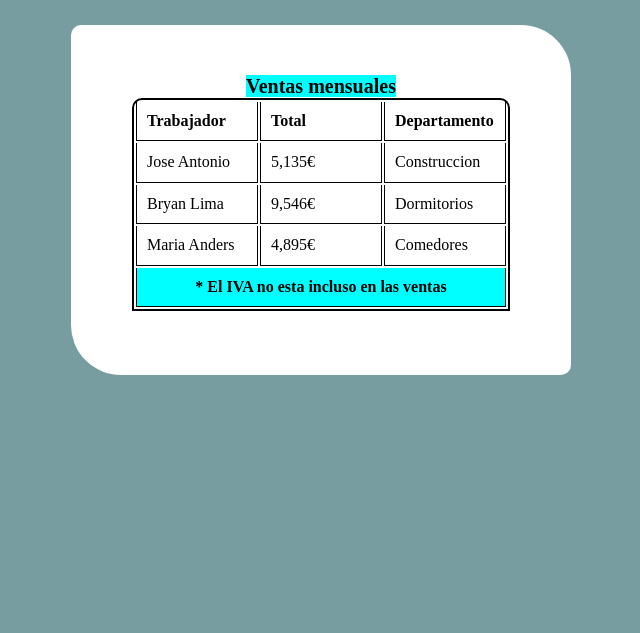
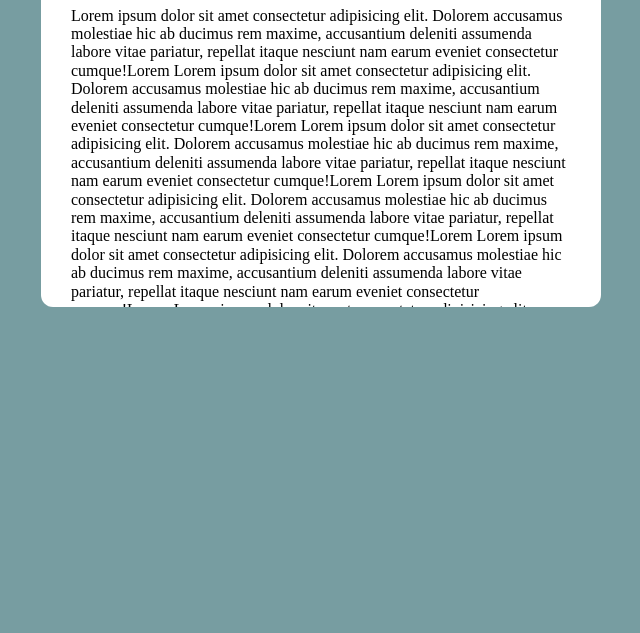
Before and after one commit to BryanLimak/Ejercicio-CSS-05, a plain HTML site: page index.html in a window 1280 px wide. Shown: the part 167-800 px from the top of the page, without its empty margins (319-959 px from the left). Drawn offline with Linux system fonts and the light colour scheme.

Commit message:
Ejercicio CSS-6 v1

```diff
--- a/index.html
+++ b/index.html
@@ -12,36 +12,24 @@
     <header></header>
     <main>
       <div class="container">
-        <table>
-          <caption>
-          <span>Ventas mensuales</span>
-          </caption>
-          <tr class="top">
-            <td>Trabajador</td>
-            <td>Total</td>
-            <td>Departamento</td>
-          </tr>
-          <tr>
-            <td>Jose Antonio</td>
-            <td>5,135&euro;</td>
-            <td>Construccion</td>
-          </tr>
-          <tr>
-            <td>Bryan Lima</td>
+        <h1>Teste title</h1>
+       <p>Lorem ipsum dolor sit amet consectetur adipisicing elit. Dolorem accusamus molestiae hic ab ducimus rem maxime, accusantium deleniti assumenda labore vitae pariatur, repellat itaque nesciunt nam earum eveniet consectetur cumque!Lorem
+        Lorem ipsum dolor sit amet consectetur adipisicing elit. Dolorem accusamus molestiae hic ab ducimus rem maxime, accusantium deleniti assumenda labore vitae pariatur, repellat itaque nesciunt nam earum eveniet consectetur cumque!Lorem
+        Lorem ipsum dolor sit amet consectetur adipisicing elit. Dolorem accusamus molestiae hic ab ducimus rem maxime, accusantium deleniti assumenda labore vitae pariatur, repellat itaque nesciunt nam earum eveniet consectetur cumque!Lorem
+        Lorem ipsum dolor sit amet consectetur adipisicing elit. Dolorem accusamus molestiae hic ab ducimus rem maxime, accusantium deleniti assumenda labore vitae pariatur, repellat itaque nesciunt nam earum eveniet consectetur cumque!Lorem
+        Lorem ipsum dolor sit amet consectetur adipisicing elit. Dolorem accusamus molestiae hic ab ducimus rem maxime, accusantium deleniti assumenda labore vitae pariatur, repellat itaque nesciunt nam earum eveniet consectetur cumque!Lorem
+        Lorem ipsum dolor sit amet consectetur adipisicing elit. Dolorem accusamus molestiae hic ab ducimus rem maxime, accusantium deleniti assumenda labore vitae pariatur, repellat itaque nesciunt nam earum eveniet consectetur cumque!Lorem
+        Lorem ipsum dolor sit amet consectetur adipisicing elit. Dolorem accusamus molestiae hic ab ducimus rem maxime, accusantium deleniti assumenda labore vitae pariatur, repellat itaque nesciunt nam earum eveniet consectetur cumque!Lorem
+        Lorem ipsum dolor sit amet consectetur adipisicing elit. Dolorem accusamus molestiae hic ab ducimus rem maxime, accusantium deleniti assumenda labore vitae pariatur, repellat itaque nesciunt nam earum eveniet consectetur cumque!Lorem
+        Lorem ipsum dolor sit amet consectetur adipisicing elit. Dolorem accusamus molestiae hic ab ducimus rem maxime, accusantium deleniti assumenda labore vitae pariatur, repellat itaque nesciunt nam earum eveniet consectetur cumque!Lorem
+        Lorem ipsum dolor sit amet consectetur adipisicing elit. Dolorem accusamus molestiae hic ab ducimus rem maxime, accusantium deleniti assumenda labore vitae pariatur, repellat itaque nesciunt nam earum eveniet consectetur cumque!Lorem
+        Lorem ipsum dolor sit amet consectetur adipisicing elit. Dolorem accusamus molestiae hic ab ducimus rem maxime, accusantium deleniti assumenda labore vitae pariatur, repellat itaque nesciunt nam earum eveniet consectetur cumque!Lorem
+        Lorem ipsum dolor sit amet consectetur adipisicing elit. Dolorem accusamus molestiae hic ab ducimus rem maxime, accusantium deleniti assumenda labore vitae pariatur, repellat itaque nesciunt nam earum eveniet consectetur cumque!Lorem
+        Lorem ipsum dolor sit amet consectetur adipisicing elit. Dolorem accusamus molestiae hic ab ducimus rem maxime, accusantium deleniti assumenda labore vitae pariatur, repellat itaque nesciunt nam earum eveniet consectetur cumque!Lorem
+        Lorem ipsum dolor sit amet consectetur adipisicing elit. Dolorem accusamus molestiae hic ab ducimus rem maxime, accusantium deleniti assumenda labore vitae pariatur, repellat itaque nesciunt nam earum eveniet consectetur cumque!Lorem
+        Lorem ipsum dolor sit amet consectetur adipisicing elit. Dolorem accusamus molestiae hic ab ducimus rem maxime, accusantium deleniti assumenda labore vitae pariatur, repellat itaque nesciunt nam earum eveniet consectetur cumque!Lorem
 
-            <td>9,546&euro;</td>
-            <td>Dormitorios</td>
-          </tr>
-          <tr>
-            <td>Maria Anders</td>
-
-            <td>4,895&euro;</td>
-            <td>Comedores</td>
-          </tr>
-          <tfoot>
-            <td colspan="3">* El IVA no esta incluso en las ventas</td>
-          </tfoot>
-        </table>
+       </p>
       </div>
     </main>
   </body>
--- a/style.css
+++ b/style.css
@@ -4,7 +4,7 @@ body{
 
 .container{
     position: absolute;
-    margin-top: 15%;
+    margin-top: 5%;
     left: 50%;
     transform: translateX(-50%);
     -webkit-transform: translateX(-50%);
@@ -14,55 +14,30 @@ body{
     width: 500px;
     height: 350px;
     background-color: white;
+    overflow: auto;
+    padding: 30px;
+    border-radius: 12px;
+    -webkit-border-radius: 12px;
+    -moz-border-radius: 12px;
+    -ms-border-radius: 12px;
+    -o-border-radius: 12px;
+}
 
 
-    -webkit-border-radius: 10px;
-    -webkit-border-top-right-radius: 50px;
-    -webkit-border-bottom-left-radius: 50px;
-    -moz-border-radius: 10px;
-    -moz-border-radius-topright: 50px;
-    -moz-border-radius-bottomleft: 50px;
+/* ===== Scrollbar CSS ===== */
+  /* Firefox */
+  * {
+    scrollbar-width: auto;
+    scrollbar-color: #26e8a8 #ffffff;
+  }
+
+  /* Chrome, Edge, and Safari */
+  *::-webkit-scrollbar {
+    width: 16px;
+  }
+
+  *::-webkit-scrollbar-thumb {
+    background-color: #26e8a8;
     border-radius: 10px;
-    border-top-right-radius: 50px;
-    border-bottom-left-radius: 50px;
-}
-
-table{
-    margin-top: 10%;
-    position: absolute;
-
-    left: 50%;
-    transform: translateX(-50%);
-    -webkit-transform: translateX(-50%);
-    -moz-transform: translateX(-50%);
-    -ms-transform: translateX(-50%);
-    -o-transform: translateX(-50%);
-    border: 2px solid black;
-    border-top-left-radius: 10px;
-    border-top-right-radius: 10px;
-
-
-
-}
-
-.top{
-    font-weight: 700;
-}
-
-td{
-    border-bottom:  1px solid black;
-    border-left:  1px solid black;
-    border-right:  1px solid black;
-    padding: 10px;
-    min-width: 100px;
-}
-
-caption{
-    font-size: 20px;
-}
-
-tfoot, caption span{
-    background-color: cyan;
-    text-align: center;
-    font-weight: 700;
-}
+    border: 3px solid #ffffff;
+  }
```
Also changed, not shown: 1 other file.
